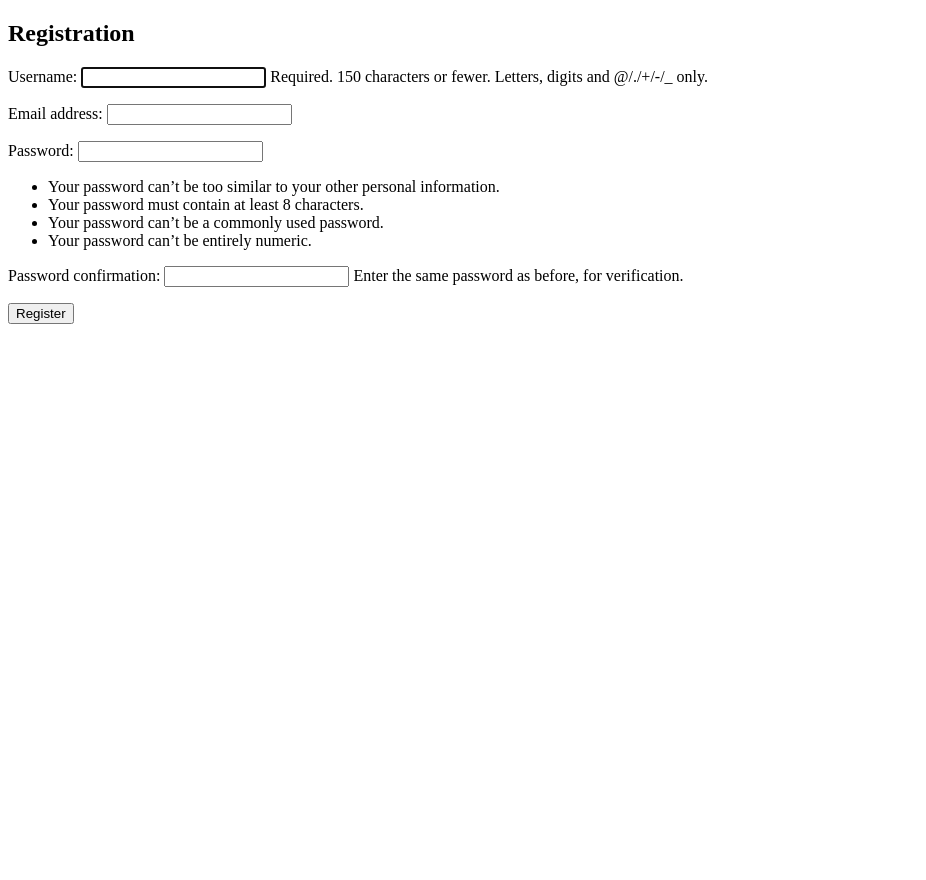
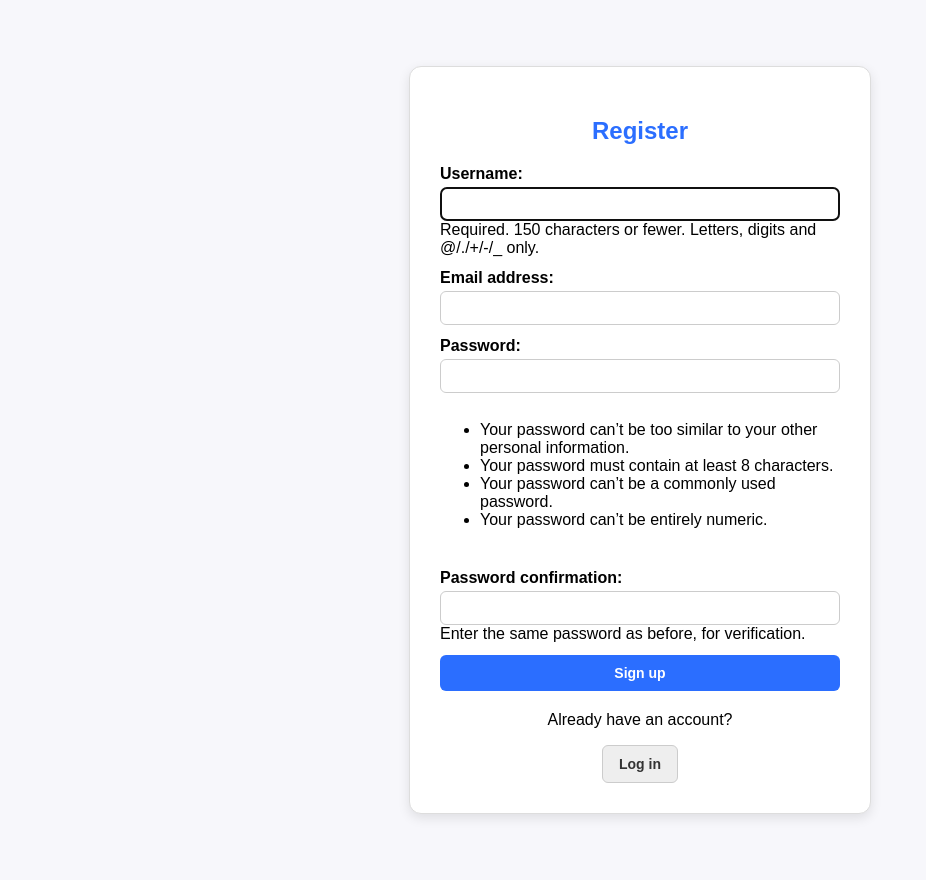
Before and after one commit to K-2-developer/Diploma, a Django app: page /registration/ in a window 1280 px wide. Shown: the whole page, without its empty margins (0-926 px from the left). Before the commit the page ends 324 px from the top, so only its background shows below. Run offline with Django 5.2, Linux system fonts and the light colour scheme.

Commit message:
fixed css for registration

```diff
--- a/Diploma/settings.py
+++ b/Diploma/settings.py
@@ -125,7 +125,7 @@ USE_TZ = True
 # Static files (CSS, JavaScript, Images)
 # https://docs.djangoproject.com/en/6.0/howto/static-files/
 
-STATIC_URL = 'static/'
+STATIC_URL = '/static/'
 STATICFILES_DIRS = [BASE_DIR / "static",]
 
 MEDIA_URL = '/media/'
--- /dev/null
+++ b/static/css/registration.css
@@ -0,0 +1,90 @@
+body {
+    font-family: Arial, sans-serif;
+    background-color: #f7f7fb;
+    margin: 0;
+    padding: 40px;
+    display: flex;
+    justify-content: center;
+    align-items: center;
+    min-height: 100vh;
+}
+
+.container {
+    background: #fff;
+    border: 1px solid #ddd;
+    border-radius: 12px;
+    padding: 30px;
+    max-width: 400px;
+    width: 100%;
+    box-shadow: 0 4px 12px rgba(0,0,0,0.1);
+}
+
+.title {
+    text-align: center;
+    color: #2b6eff;
+    margin-bottom: 20px;
+}
+
+.form-box {
+    display: flex;
+    flex-direction: column;
+    gap: 12px;
+}
+
+.btn {
+    display: inline-block;
+    padding: 10px 16px;
+    border-radius: 6px;
+    text-decoration: none;
+    font-weight: 600;
+    font-size: 14px;
+    border: none;
+    cursor: pointer;
+    text-align: center;
+}
+
+.btn-primary {
+    background-color: #2b6eff;
+    color: #fff;
+    transition: background-color 0.2s ease;
+}
+
+.btn-primary:hover {
+    background-color: #2158cc;
+}
+
+.btn-secondary {
+    background-color: #eee;
+    color: #333;
+    border: 1px solid #ccc;
+}
+
+.btn-secondary:hover {
+    background-color: #ddd;
+}
+
+.extra {
+    margin-top: 20px;
+    text-align: center;
+}
+.form-box p {
+    margin: 0;
+    display: flex;
+    flex-direction: column;
+}
+
+.form-box label {
+    font-weight: bold;
+    margin-bottom: 4px;
+}
+
+.form-box input,
+.form-box textarea,
+.form-box select {
+    padding: 8px;
+    border: 1px solid #ccc;
+    border-radius: 6px;
+    font-size: 14px;
+    width: 100%;
+    box-sizing: border-box;
+}
--- a/templates/registration.html
+++ b/templates/registration.html
@@ -1,15 +1,25 @@
+{% load static %}
 <!DOCTYPE html>
 <html lang="en">
 <head>
     <meta charset="UTF-8">
-    <title>Registration</title>
+    <title>Register</title>
+    {% load static %}
+<link rel="stylesheet" href="{% static 'css/registration.css' %}">
 </head>
 <body>
-    <h2>Registration</h2>
-    <form method="post">
-        {% csrf_token %}
-        {{ form.as_p }}
-        <button type="submit">Register</button>
-    </form>
+    <div class="container">
+        <h2 class="title">Register</h2>
+        <form method="post" class="form-box">
+            {% csrf_token %}
+            {{ form.as_p }}
+            <button type="submit" class="btn btn-primary">Sign up</button>
+        </form>
+
+        <div class="extra">
+            <p>Already have an account?</p>
+            <a href="{% url 'login' %}" class="btn btn-secondary">Log in</a>
+        </div>
+    </div>
 </body>
 </html>
```
